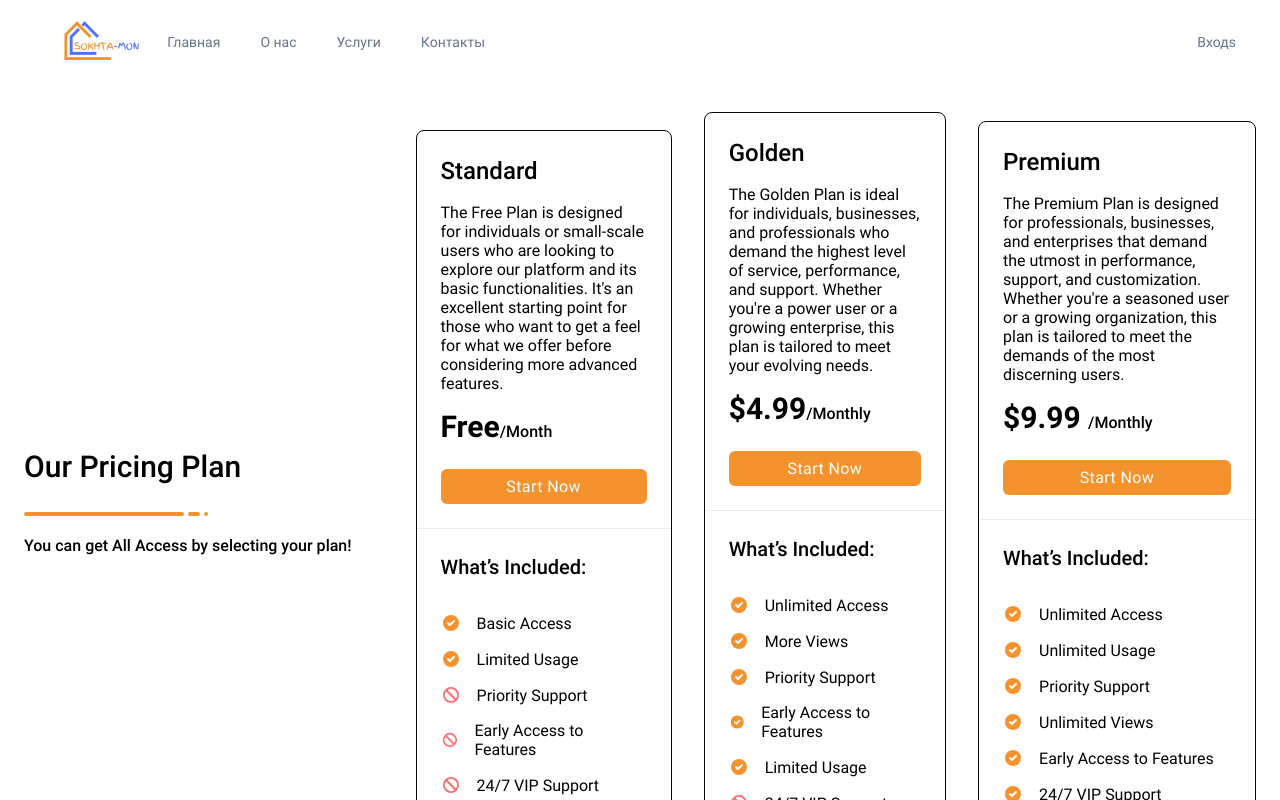
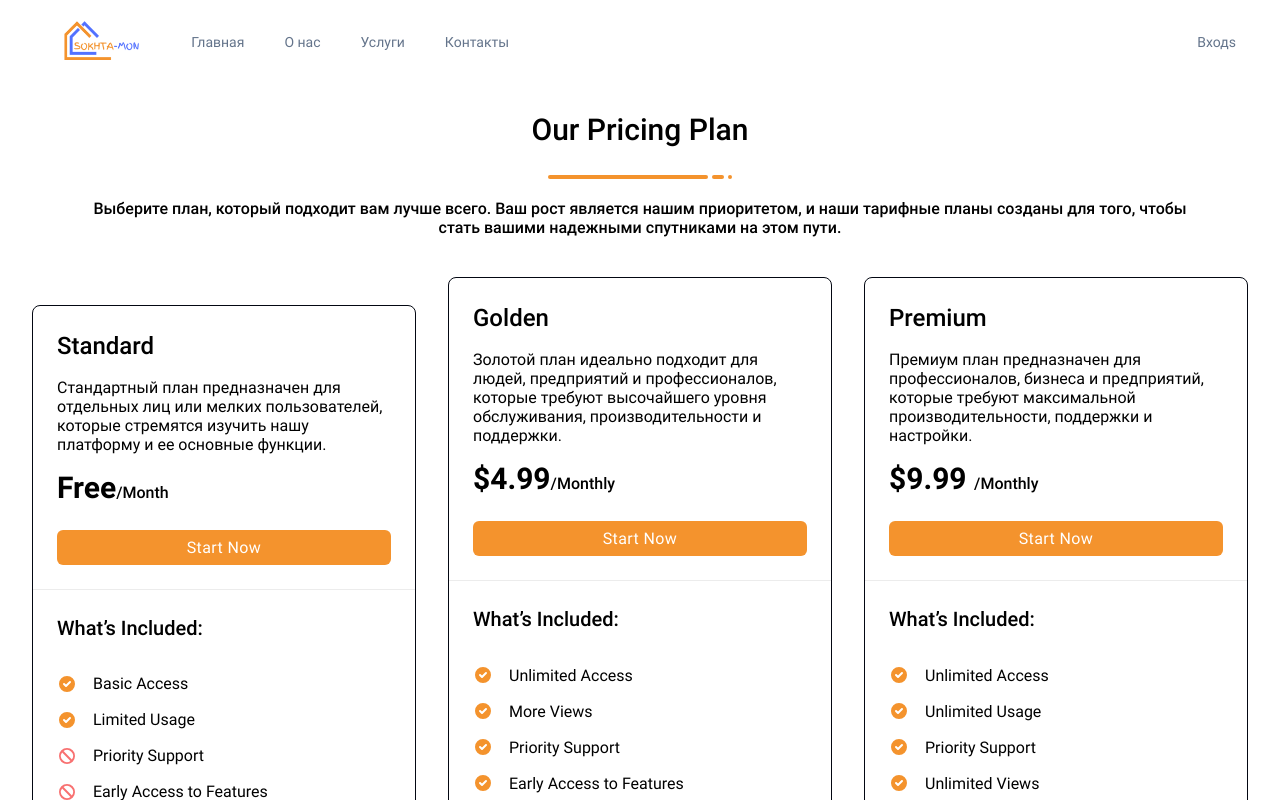
Before and after one commit to shahzaib65/sokhtamon-frontend, a React (Create React App) app: page /subscription in a window 1280 px wide. Shown: the top 800 px of the page. Built offline with nearby package versions, Linux system fonts and the light colour scheme.

Commit message:
Navbar and subscription

```diff
--- a/package.json
+++ b/package.json
@@ -3,7 +3,7 @@
   "version": "0.1.0",
   "private": true,
   "dependencies": {
-    "@headlessui/react": "^1.7.17",
+    "@headlessui/react": "^1.7.18",
     "@heroicons/react": "^2.1.1",
     "@hookform/resolvers": "^3.3.4",
     "@reduxjs/toolkit": "^1.9.7",
--- a/src/Navbar/navBar.js
+++ b/src/Navbar/navBar.js
@@ -4,6 +4,9 @@ import { Link } from 'react-router-dom';
 import avatar from "../assets/avatar.svg"
 import { useDispatch, useSelector } from "react-redux";
 import { checkuser } from "../MainPage/checkSlice";
+import { Fragment } from 'react'
+import { Disclosure, Menu, Transition } from '@headlessui/react'
+import { Bars3Icon, BellIcon, XMarkIcon } from '@heroicons/react/24/outline'
 const navigation1 = [
   { name: 'Главная', link: '/'},
   { name: ' О нас', link: '/about' },
@@ -20,45 +23,58 @@ const navigation2 = [
 
 export default function Example() {
 
-
-
-
-
   const state = useSelector((state) => state);
 
+  function classNames(...classes) {
+    return classes.filter(Boolean).join(' ')
+  }
 
+  return(
+    <Disclosure as="nav">
+      {({ open }) => (
+        <>
+          <div className="mx-auto w-full  px-6 sm:px-6 lg:px-8">
+            <div className="relative flex h-20 items-center justify-between">
 
+              <div className="absolute inset-y-0 left-0 flex items-center sm:hidden">
+                {/* Mobile menu button*/}
+                <Disclosure.Button className="relative inline-flex items-center justify-center rounded-md p-2 text-gray-400 ">
+                  <span className="absolute -inset-0.5" />
+                  <span className="sr-only">Open main menu</span>
+                  {open ? (
+                    <XMarkIcon className="block h-6 w-6" aria-hidden="true" />
+                  ) : (
+                    <Bars3Icon className="block h-6 w-6" aria-hidden="true" />
+                  )}
+                </Disclosure.Button>
+              </div>
 
-
-
-  return (
-  <>
-
-    <div className="mx-auto w-full  px-6 sm:px-6 lg:px-8">
-            <div className="flex h-20 items-center justify-between">
-            <div className="flex flex-shrink-0 items-center ml-0">
-                 <Link to="/">
+              <div className="flex flex-1 items-center justify-center xs:items-stretch xs:justify-start">
+                <div className="xs:invisible lg:visible flex flex-shrink-0 items-center">
+                <Link className=' flex justify-center items-center' to="/">
                  <img
                     className="h-[40px] w-auto ml-8"
                     src={logo}
                     alt="Your Company"
                   />
                  </Link>
-                 <div className="flex space-x-4 ml-4">
+                </div>
+                <div className="hidden sm:ml-6 sm:block">
+                  <div className="flex space-x-4 ml-4 pt-3 ">
                     {navigation1.map((item) => (
                       <Link
                         key={item.name}
                         to={item.link}
-                        className={
-                          ' px-3 pt-[4px] text-sm font-roboto font-normal text-[#64748B]'
-                        }
-                        aria-current={item.current ? 'page' : undefined}
+                        className=' px-3 text-sm font-roboto font-normal text-[#64748B]'
                       >
                         {item.name}
                       </Link>
                     ))}
                   </div>
                 </div>
+              </div>
+
+              <div className="absolute inset-y-0 right-0 flex items-center pr-2 sm:static sm:inset-auto sm:ml-6 sm:pr-0">
 
               <div className="flex space-x-4">
 
@@ -87,21 +103,76 @@ export default function Example() {
 
    )
  }
-                    {/* {navigation2.map((item) => (
-                      <Link
+
+   </div>
+              </div>
+
+            </div>
+          </div>
+
+          <Disclosure.Panel className="sm:hidden">
+            <div className="space-y-1 px-2 pb-3 pt-2">
+              {navigation1.map((item) => (
+                <Disclosure.Button
                   key={item.name}
-                        to={item.link}
-                        className={
-                          ' px-3 pt-[4px] text-sm font-roboto font-normal text-[#64748B]'
+                  as="a"
+                  href={item.href}
+                  className={classNames(
+                    item.current ? 'bg-gray-900 text-white' : 'text-gray-300 hover:bg-gray-700 hover:text-white',
+                    'block rounded-md px-3 py-2 text-base font-medium'
+                  )}
+                  aria-current={item.current ? 'page' : undefined}
+                >
+                  {item.name}
+                </Disclosure.Button>
+              ))}
+            </div>
+          </Disclosure.Panel>
+        </>
+      )}
+    </Disclosure>
+  )
+
+
 }
 
-                      >
-                        {item.name}
-                      </Link>
-                    ))} */}
-                  </div>
-            </div>
-          </div>
-  </>
-  )
-}
+
+// return (
+//   <Disclosure as="nav">
+//   {
+//     ({open})=>(
+//       <>
+//       <div className="mx-auto w-full  px-6 sm:px-6 lg:px-8">
+//            <div className="flex h-20 items-center justify-between">
+//             <div className="flex flex-shrink-0 items-center ml-0">
+
+                //  <div className="flex space-x-4 ml-4">
+                //     {navigation1.map((item) => (
+                //      <Link
+                //        key={item.name}
+                //         to={item.link}
+                //         className={
+                //           ' px-3 pt-[4px] text-sm font-roboto font-normal text-[#64748B]'
+                //         }
+                //         aria-current={item.current ? 'page' : undefined}
+                //       >
+                //         {item.name}
+                //       </Link>
+                //     ))}
+                //   </div>
+                // </div>
+
+
+          //  </div>
+       //   </div>
+
+//           <Disclosure.Panel className=" xs:hidden">
+
+//           </Disclosure.Panel>
+//       </>
+//     )
+//   }
+
+
+//   </Disclosure>
+//   )
--- a/src/Subscription/index.js
+++ b/src/Subscription/index.js
@@ -45,8 +45,8 @@ const Subscription = () => {
     // </div>
     <div className=" bg-white-A700">
     <div className="container px-6 py-8 mx-auto">
-        <div className="xl:items-center xl:-mx-8 xl:flex">
-            <div className="flex flex-col items-center xl:items-start xl:mx-8">
+        <div className="xl:items-center xl:-mx-8 xl:flex flex-col">
+            <div className="flex flex-col items-center lg:items-center lg:mx-20 mb-10">
                 <h1 className="text-2xl font-medium  capitalize lg:text-3xl text-white">Our Pricing Plan</h1>
 
                 <div className="mt-4">
@@ -55,9 +55,12 @@ const Subscription = () => {
                     <span className="inline-block w-1 h-1 bg-yellow-800 rounded-full"></span>
                 </div>
 
-                <p className="mt-4 font-medium text-white">
-                    You can get All Access by selecting your plan!
+
+        <p className=" w-full h-full  mt-4 font-medium text-center">
+                Выберите план, который подходит вам лучше всего. Ваш рост является нашим приоритетом, и наши тарифные планы созданы для того, чтобы стать вашими надежными спутниками на этом пути.
                 </p>
+
+
 
 
             </div>
@@ -69,7 +72,7 @@ const Subscription = () => {
                             <h1 className="text-xl font-medium  capitalize lg:text-2xl text-white">Standard</h1>
 
                             <p className="mt-4  text-white">
-                            The Free Plan is designed for individuals or small-scale users who are looking to explore our platform and its basic functionalities. It's an excellent starting point for those who want to get a feel for what we offer before considering more advanced features.
+                            Стандартный план предназначен для отдельных лиц или мелких пользователей, которые стремятся изучить нашу платформу и ее основные функции.
                             </p>
 
                             <h2 className="mt-4 text-2xl font-semibold text-white sm:text-3xl dark:text-gray-300">Free<span className="text-base font-medium">/Month</span></h2>
@@ -147,7 +150,7 @@ const Subscription = () => {
                             <h1 className="text-xl font-medium  capitalize lg:text-2xl text-white">Golden</h1>
 
                             <p className="mt-4 text-white ">
-                            The Golden Plan is ideal for individuals, businesses, and professionals who demand the highest level of service, performance, and support. Whether you're a power user or a growing enterprise, this plan is tailored to meet your evolving needs.
+                            Золотой план идеально подходит для людей, предприятий и профессионалов, которые требуют высочайшего уровня обслуживания, производительности и поддержки.
                             </p>
 
                             <h2 className="mt-4 text-2xl font-semibold text-white sm:text-3xl ">$4.99<span className="text-base font-medium">/Monthly</span></h2>
@@ -231,7 +234,7 @@ const Subscription = () => {
                             <h1 className="text-xl font-medium  capitalize lg:text-2xl text-white">Premium</h1>
 
                             <p className="mt-4 text-white ">
-                            The Premium Plan is designed for professionals, businesses, and enterprises that demand the utmost in performance, support, and customization. Whether you're a seasoned user or a growing organization, this plan is tailored to meet the demands of the most discerning users.
+                            Премиум план предназначен для профессионалов, бизнеса и предприятий, которые требуют максимальной производительности, поддержки и настройки.
                             </p>
 
                             <h2 className="mt-4 text-2xl font-semibold text-white sm:text-3xl ">$9.99 <span className="text-base font-medium">/Monthly</span></h2>
```
Also changed, not shown: 1 other file (tests, documents, lock files or other folders). Lines whose indentation alone changed are shown as unchanged.
